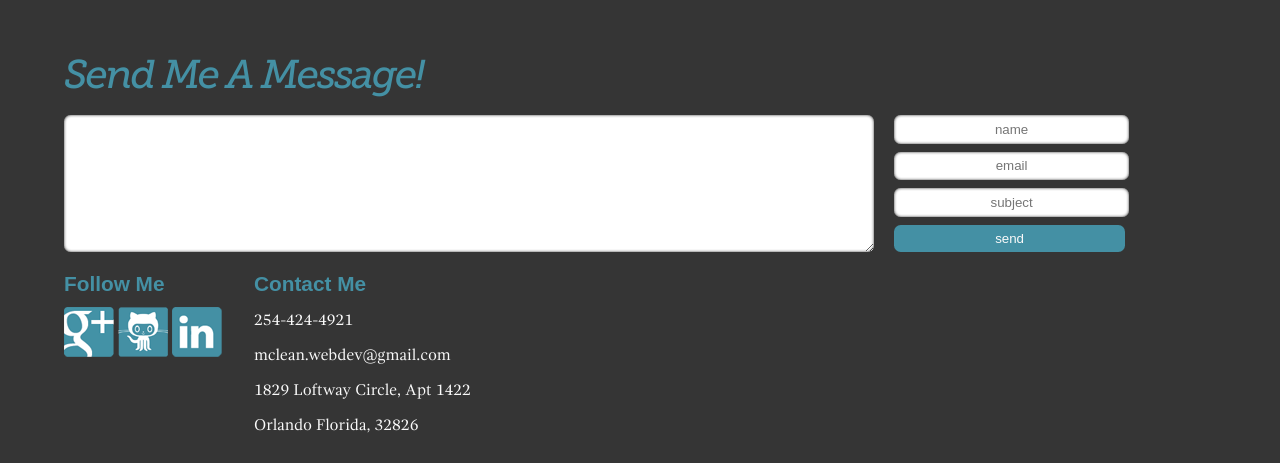
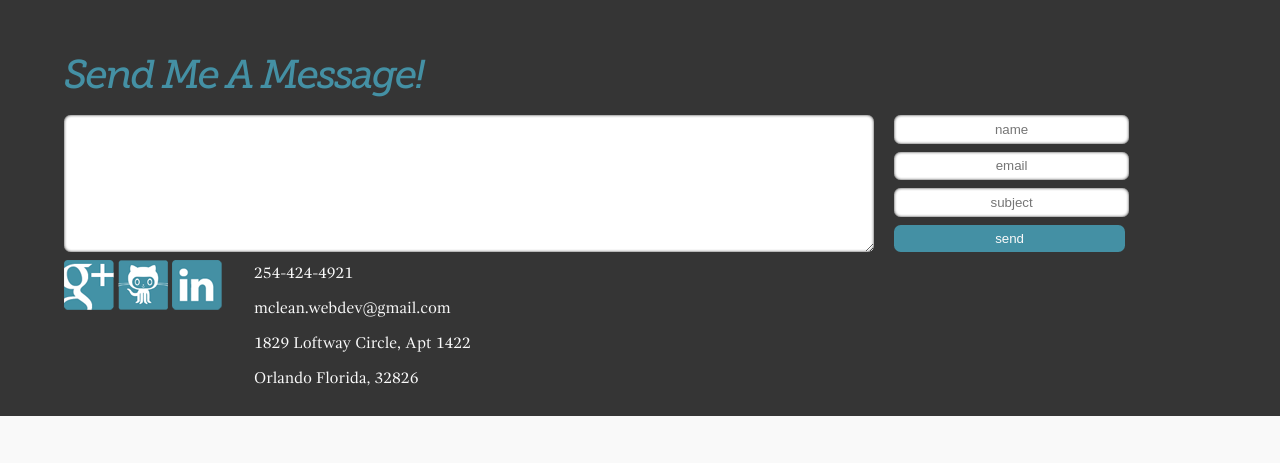
Before and after one commit to havok2905/Portfolio, a PHP site: page /me.php in a window 1280 px wide. Shown: the part 941-1404 px from the top of the page. After the commit the page ends 1357 px from the top, so only its background shows below. Run offline with PHP 8.4, Linux system fonts and the light colour scheme.

Commit message:
removed unneccessary footers

```diff
--- a/css/main.css
+++ b/css/main.css
@@ -161,14 +161,6 @@ h2 a{text-decoration: underline; color:#4490A4;}
 h2 a:hover{color:#999999;}
 h2 a:active{color:#999999;}
 
-h3{
-	font-family: Arial;
-	font-size: 1.3em;
-	font-weight: 900;
-	color: #4490A4;
-	margin-top: 0.5em;
-	margin-bottom: 0.5em;
-}
 h3.resume{
 	font-family: Museo;
 	font-weight: bold;
--- a/includes/layout.php
+++ b/includes/layout.php
@@ -67,7 +67,6 @@ EOT;
 					</div>
 				</form>
 					<div class="contact_sub_container">
-						<h3>Follow Me</h3>
 						<ul class="footertext inlinelist">
 							<li><a target="_blank" href="https://plus.google.com/u/0/108287038105459970762/posts"><img src="img/googlethumb.png" alt="google plus icon" id="google"/><span>google+</span></a></li>
 							<li><a target="_blank" href="https://github.com/havok2905"><img src="img/gitthumb.png" alt="github icon" id="github"/><span>github</span></a></li>
@@ -75,7 +74,6 @@ EOT;
 						</ul>
 					</div>
 					<div class="contact_sub_container">
-						<h3>Contact Me</h3>
 						<ul class="footertext">
 							<li>254-424-4921</li>
 							<li>mclean.webdev@gmail.com</li>
```
